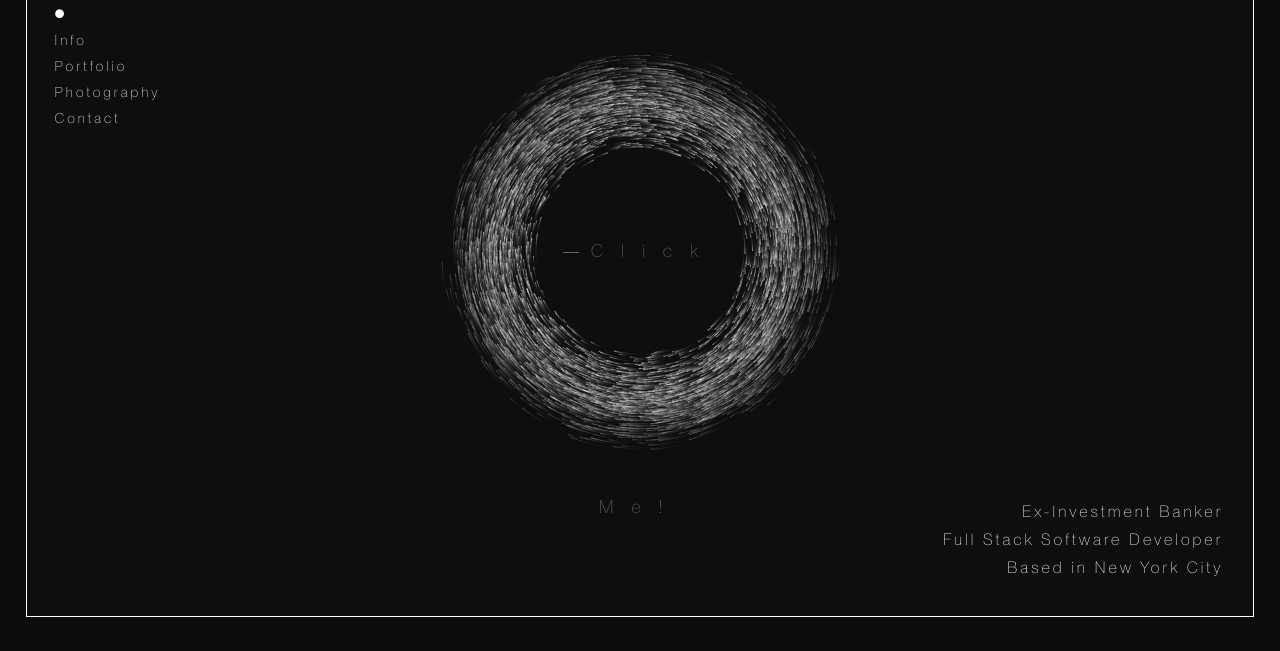
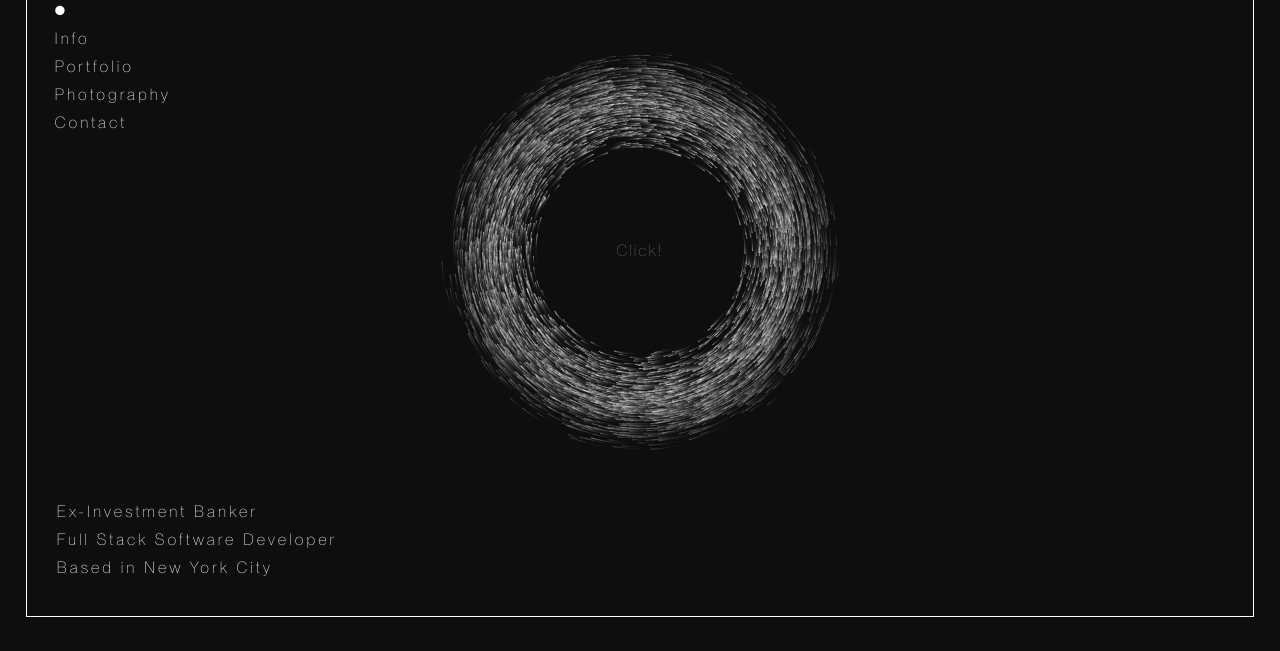
Before and after one commit to leochung97/leochung97.github.io, a React app: page / in a window 1280 px wide. Shown: the part 149-800 px from the top of the page. Built offline with nearby package versions, Linux system fonts and the light colour scheme.

Commit message:
Add variable styling to font sizes

```diff
--- a/src/components/Box.js
+++ b/src/components/Box.js
@@ -102,7 +102,7 @@ const Box = () => {
           {/* Canvas Component */}
           <div id="blackhole">
             <div className="centerHover">
-              <span>Click Me!</span>
+              <span>Click!</span>
             </div>
             <canvas id="blackhole-canvas" />
           </div>
--- a/src/components/Contact.js
+++ b/src/components/Contact.js
@@ -1,13 +1,15 @@
 import "../css/Contact.css";
-import { FontAwesomeIcon } from "@fortawesome/react-fontawesome";
-import { faEnvelopeOpenText } from "@fortawesome/free-solid-svg-icons";
 
 function Contact(props) {
   return (
     <div className="contact-wrapper">
       <a href="mailto: leo.chung97@gmail.com?body= Hello Leo,">
         Email Me
-        <FontAwesomeIcon icon={faEnvelopeOpenText} size="3x" />
+        <svg fill="white" height="40px" width="40px" viewBox="0 0 512 512">
+          <g>
+            <path d="M508.645,18.449c-2.929-2.704-7.133-3.51-10.826-2.085L6.715,204.446c-3.541,1.356-6.066,4.515-6.607,8.264    c-0.541,3.75,0.985,7.496,3.995,9.796l152.127,116.747c-0.004,0.116-0.575,0.224-0.575,0.342v83.592    c0,3.851,2.663,7.393,6.061,9.213c1.541,0.827,3.51,1.236,5.199,1.236c2.026,0,4.181-0.593,5.931-1.756l56.12-37.367    l130.369,99.669c1.848,1.413,4.099,2.149,6.365,2.149c1.087,0,2.186-0.169,3.248-0.516c3.27-1.066,5.811-3.672,6.786-6.974    L511.571,29.082C512.698,25.271,511.563,21.148,508.645,18.449z M170.506,321.508c-0.385,0.36-0.7,0.763-1.019,1.163    L31.659,217.272L456.525,54.557L170.506,321.508z M176.552,403.661v-48.454l33.852,25.887L176.552,403.661z M359.996,468.354    l-121.63-93.012c-1.263-1.77-2.975-3.029-4.883-3.733l-47.29-36.163L480.392,60.86L359.996,468.354z" />
+          </g>
+        </svg>
       </a>
     </div>
   );
--- a/src/components/Photography.js
+++ b/src/components/Photography.js
@@ -1,6 +1,6 @@
 import "../css/Photography.css";
 
-function Photography(props) {
+function Photography() {
   return (
     <div className="photography-wrapper">
       <div>TO BE UPLOADED</div>
--- a/src/css/Blackhole.css
+++ b/src/css/Blackhole.css
@@ -3,13 +3,13 @@
   width: 100%;
   position: relative;
   display: flex;
-  /* pointer-events: none; */
 }
 
 .centerHover {
   width: 255px;
   height: 255px;
   border-radius: 50%;
+  color: #666;
   position: absolute;
   left: 50%;
   top: 50%;
@@ -18,57 +18,24 @@
   z-index: 1;
   line-height: 255px;
   text-align: center;
-  transition: all 500ms;
+  transition: all 300ms;
   user-select: none;
   -webkit-user-select: none;
+}
 
-  &.open {
-    opacity: 0;
-    pointer-events: none;
-  }
+.centerHover.open {
+  opacity: 0;
+}
 
-  &:hover span {
-    color: #ddd;
+.centerHover:hover {
+  color: white;
+}
 
-    &:before {
-      background-color: #ddd;
-    }
-    &:after {
-      background-color: #ddd;
-    }
-  }
-
-  span {
-    color: #666;
-    content: "Click me!";
-    font-family: "Neue Montreal";
-    letter-spacing: 1em;
-    font-size: 18px;
-    position: relative;
-    transition: all 500ms;
-
-    &:before {
-      content: "";
-      display: inline-block;
-      height: 1px;
-      width: 16px;
-      margin-right: 12px;
-      margin-bottom: 4px;
-      background-color: #666;
-      transition: all 500ms;
-    }
-
-    &:after {
-      display: none;
-      display: inline-block;
-      height: 1px;
-      width: 16px;
-      margin-left: 12px;
-      margin-bottom: 4px;
-      background-color: #666;
-      transition: all 500ms;
-    }
-  }
+.centerHover > span {
+  font-family: "Neue Montreal";
+  letter-spacing: 2px;
+  font-size: max(1.25vw, 1.75vh);
+  position: relative;
 }
 
 canvas {
--- a/src/css/Box.css
+++ b/src/css/Box.css
@@ -44,14 +44,14 @@ a:hover {
 }
 
 .home-header {
-  font-size: 48px;
+  font-size: max(3vw, 4vh);
   display: block;
 }
 
 .home-subheader {
-  font-size: 14px;
+  font-size: max(1.75vw, 2.5vh);
+  margin: 4px 0px;
   display: block;
-  margin: 4px 3px;
 }
 
 .list-container {
@@ -64,9 +64,9 @@ a:hover {
 }
 
 .unordered-list > li {
-  font-size: 14px;
+  font-size: max(1.25vw, 1.75vh);
   line-height: 20px;
-  margin: 6px 8px 6px 0px;
+  margin: max(0.2vw, 0.4vh) 8px max(0.2vw, 1vh) 0px;
   padding-left: 2px;
 }
 
@@ -77,7 +77,7 @@ a:hover {
 }
 
 .dot {
-  font-size: 12px;
+  font-size: max(1vw, 1.5vh);
 }
 
 .selected-component {
--- a/src/css/Home.css
+++ b/src/css/Home.css
@@ -2,7 +2,7 @@
   display: inline-block;
   position: absolute;
   bottom: 4vh;
-  right: 2vw;
+  left: 2vw;
   -webkit-user-select: none;
   user-select: none;
   -webkit-animation: fadein 1s;
@@ -13,7 +13,6 @@
 
 .home-wrapper > div {
   font-size: 16px;
-  text-align: right;
   margin: 4px;
   line-height: 1.5em;
 }
--- a/src/css/Info.css
+++ b/src/css/Info.css
@@ -13,8 +13,8 @@
 
 .info-wrapper > div {
   font-family: "Neue Montreal-Book";
-  font-size: 14px;
-  line-height: 20px;
+  font-size: max(1.25vw, 1.75vh);
+  line-height: max(1.75vw, 2.25vh);
   transition: color 0.3s;
 }
 
--- a/src/css/Portfolio.css
+++ b/src/css/Portfolio.css
@@ -28,13 +28,13 @@
 }
 
 .portfolio-list > li > h2 {
-  font-size: 16px;
+  font-size: 18px;
   font-family: "Neue Montreal-Book";
   letter-spacing: 1px;
 }
 
 .portfolio-list > li > h3 {
-  font-size: 14px;
+  font-size: 16px;
   font-family: "Neue Montreal";
   letter-spacing: 1px;
 }
```
